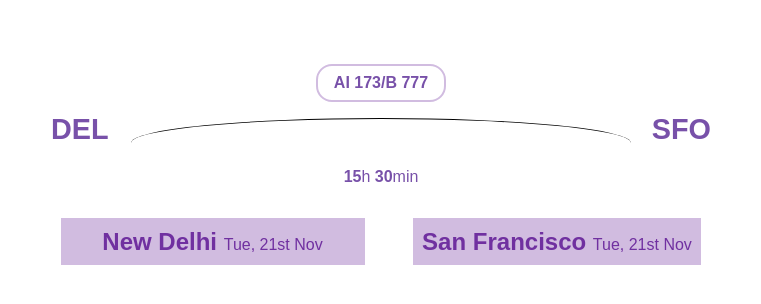
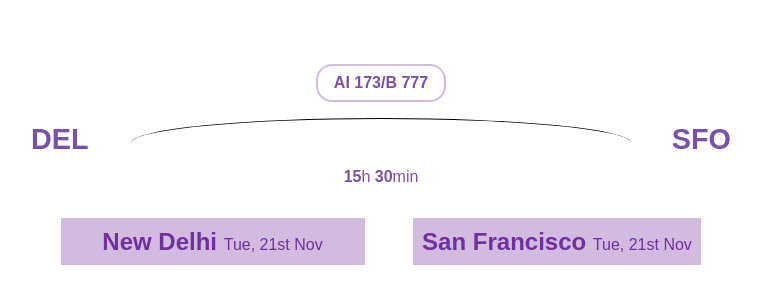
Before and after one commit to mansi-padgelwar/ife-flight-status, a Next.js app: page / in a window 1280 px wide. Shown: the top 304 px of the page, without its empty margins (259-1020 px from the left). Built offline with nearby package versions, Linux system fonts and the light colour scheme; some icons are missing; a web font is replaced by a local one.

Commit message:
fix: minor alignment

```diff
--- a/components/FlightStatus/FlightStatus.module.css
+++ b/components/FlightStatus/FlightStatus.module.css
@@ -60,18 +60,18 @@
 
 .AirportCode {
   position: absolute;
-  top: 20%;
+  top: 40%;
   transform: translateY(-50%);
   font-size: 1.8rem;
   font-weight: 600;
 }
 
 .SourceCode {
-  left: -16%;
+  left: -20%;
 }
 
 .DestinationCode {
-  right: -16%;
+  right: -20%;
 }
 
 @media (max-width: 768px) {
```
